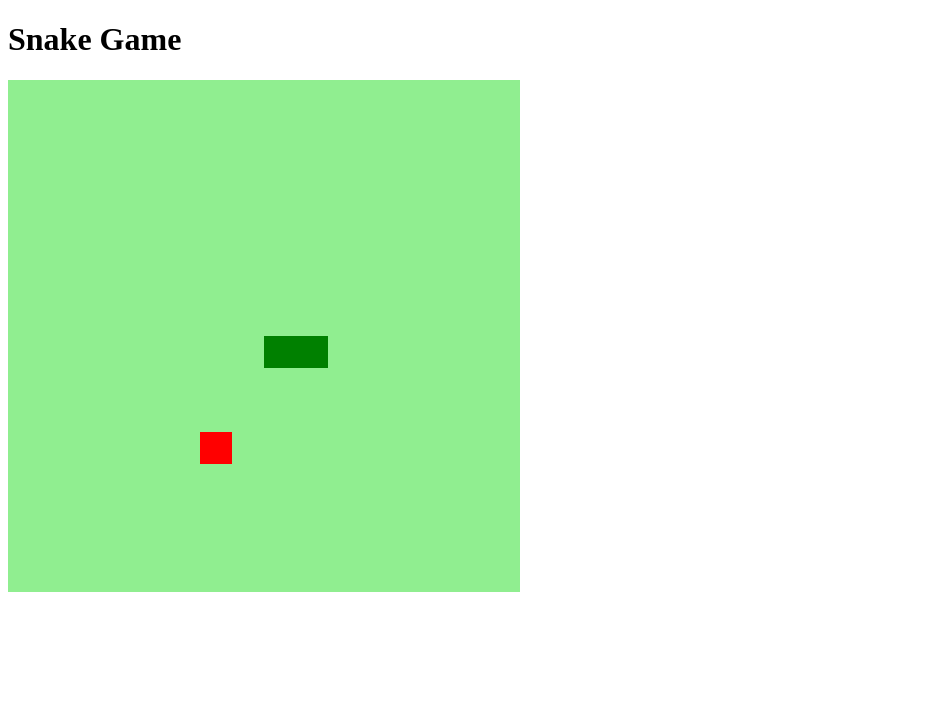
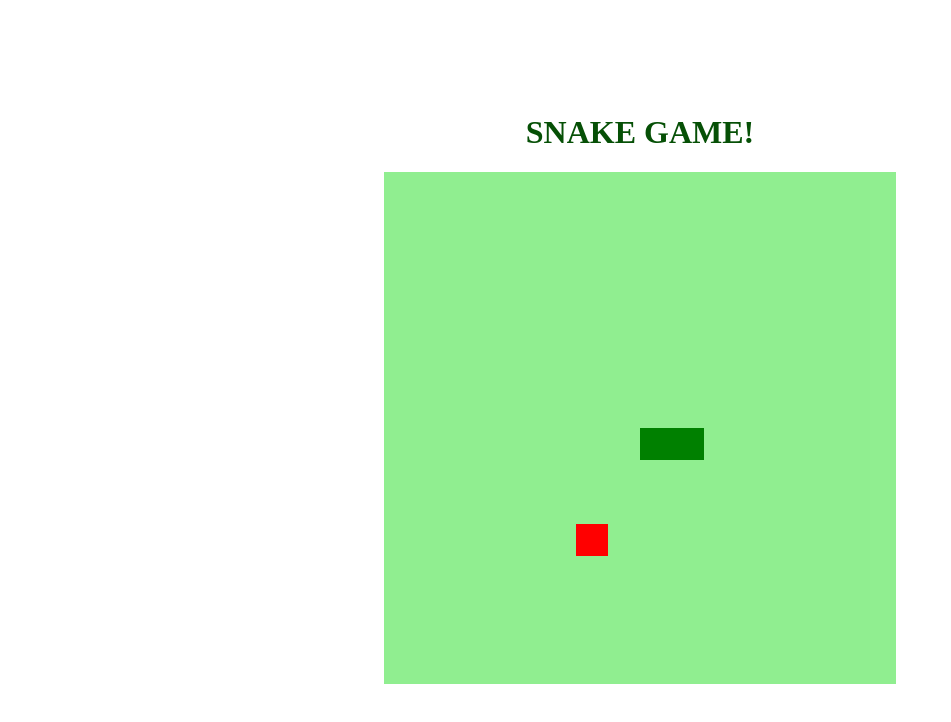
Before and after one commit to gabriellsux/Snake-the-game, a plain HTML site: page index.html in a window 1280 px wide. Shown: the whole page, without its empty margins (0-951 px from the left). Drawn offline with Linux system fonts and the light colour scheme.

Commit message:
Finalização do Jogo

```diff
--- a/index.html
+++ b/index.html
@@ -9,7 +9,7 @@
     <title>Snake Game</title>
 </head>
 <body>
-    <h1>Snake Game</h1>
+    <h1>SNAKE GAME!</h1>
     <canvas id="snake" width="512" height="512"></canvas>
 </body>
 </html>
--- a/style.css
+++ b/style.css
@@ -1,3 +1,9 @@
 body {
-
+    height: 95vh;
+    width: 95;
+    display: flex;
+    justify-content: center;
+    align-items: center;
+    flex-direction: column;
+    color: rgb(6, 80, 6);
 }
```
